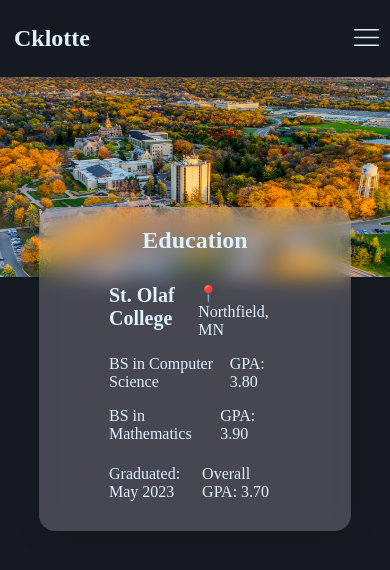
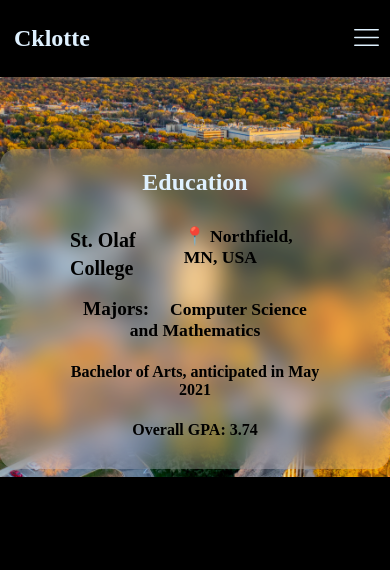
Before and after one commit to Cklotte27/Cklotte27.github.io, a Vue app in the folder ckport/: page /education in a window 390 px wide. Shown: the top 570 px of the page. Built offline with nearby package versions, Linux system fonts and the light colour scheme; a web font is replaced by a local one.

Commit message:
added minor changes to education page

```diff
--- a/ckport/src/App.vue
+++ b/ckport/src/App.vue
@@ -57,6 +57,7 @@
 		min-height: 100vh;
 		background-color: $color-generic_dark;
 		width: 100vw;
+		max-width: 1440px;
 
 	}
 
--- a/ckport/src/assets/scss/_variables.scss
+++ b/ckport/src/assets/scss/_variables.scss
@@ -1,5 +1,5 @@
 // generic color theme
-$color-generic_dark: #151921;
+$color-generic_dark: #000;
 $color-generic_darkblue: #024C63;
 $color-generic_blue: #007B85;
 $color-generic_deepgreen: #12AA8C;
--- a/ckport/src/components/education/Dashboard.vue
+++ b/ckport/src/components/education/Dashboard.vue
@@ -6,19 +6,15 @@
 				<div class="panelWrapper">
 					<div class="firstLine">
 						<h2>St. Olaf College</h2>
-						<span>📍 Northfield, MN</span>
+						<span>📍 Northfield, MN, USA</span>
 					</div>
 					<div class="major">
-						<span>BS in Computer Science</span>
-						<span class="gpa"> GPA: 3.80</span>
-					</div>
-					<div class="major">
-						<span>BS in Mathematics </span>
-						<span class="gpa"> GPA: 3.90</span>
+						<span class="left">Majors: </span>
+						<span class="right"> Computer Science and Mathematics</span>
 					</div>
 					<div class="lastLine">
-						<span class="date">Graduated: May 2023</span>
-						<span class="overall">Overall GPA: 3.70</span>
+						<span class="date">Bachelor of Arts, anticipated in May 2021</span>
+						<span class="overall">Overall GPA: 3.74</span>
 					</div>
 				</div>
 
@@ -76,8 +72,8 @@
 		z-index: 1;
 
 		.dashboard {
-			width: 800px;
-			margin: 370px auto;
+			width: 100vw;
+			margin: 72px auto;
     		padding: 20px;
 			background: rgba(234, 224, 239, 0.23);
 			border-radius: 16px;
@@ -93,47 +89,13 @@
 			}
 		}
 
-		@media (max-width: 950px) {
-			.dashboard {
-				margin: 275px auto;
-			}
-		}
 
-		@media (max-width: 860px) {
-			.dashboard {
-				width: 80%;
-				margin: 270px auto;
-			}
-		}
-
-		@media (max-width: 750px) {
-			.dashboard {
-				margin: 230px auto;
-			}
-		}
-
-		@media (max-width: 600px) {
-			.dashboard {
-				margin: 180px auto;
-			}
-		}
-
-		@media (max-width: 500px) {
-			.dashboard {
-				margin: 140px auto;
-			}
-		}
-
-		@media (max-width: 400px) {
-			.dashboard {
-				margin: 130px auto;
-			}
-		}
 
 		.infoPanel {
 			border-radius: 8px;
 			margin-top: 20px;
-			color: $color-text_light;
+			color: $color-generic-dark;
+			font-weight:bold;
 
 			.panelWrapper{
 				display: flex;
@@ -144,25 +106,39 @@
 
 				.firstLine {
 					display: flex;
-					justify-content: space-between;
+					justify-content: center;
+
 					h2 {
+						margin-right: 1rem;
 						font-size: 20px;
+						line-height: 1.4em;
 					}
-					span {
+					span{
+						font-size: 1.1em;
 						vertical-align: middle;
 						margin: 0;
 					}
 				}
 
 				.major{
-					display: flex;
-					justify-content: space-between;
+					text-align: center;
 					margin-top: 16px;
+
+					.left{
+						font-size: 1.2em;
+						color: #000;
+						font-weight: bold
+					}
+					.right{
+						margin-left: 1rem;
+						font-size: 1.1em;
+					}
 				}
 
 				.lastLine{
-					display: flex;
-					justify-content: space-between;
+					margin-top: 22px;
+					text-align: center;
+					display: contents;
 					.date, .overall{
 						margin-top: 22px;
 					}
--- a/ckport/src/pages/Education.vue
+++ b/ckport/src/pages/Education.vue
@@ -37,40 +37,13 @@
 	}
 	.college_image{
 		width: 100vw;
-		height: 500px;
+		height: 400px;
 		position: absolute;
+		object-fit: cover;
 		z-index: 1;
 	}
 
-	@media (max-width: 950px){
-		.college_image{
-			height: 400px;
-		}
-	}
 
-	@media (max-width: 750px){
-		.college_image{
-			height: 350px;
-		}
-	}
-
-	@media (max-width: 600px){
-		.college_image{
-			height: 300px;
-		}
-	}
-
-	@media (max-width: 500px){
-		.college_image{
-			height: 270px;
-		}
-	}
-
-	@media (max-width: 400px){
-		.college_image{
-			height: 200px;
-		}
-	}
 
 
 </style>
```
